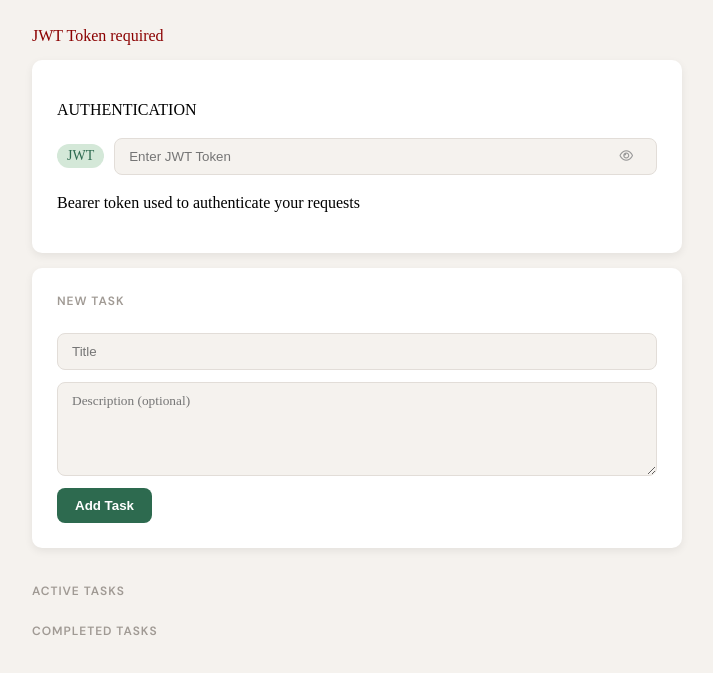
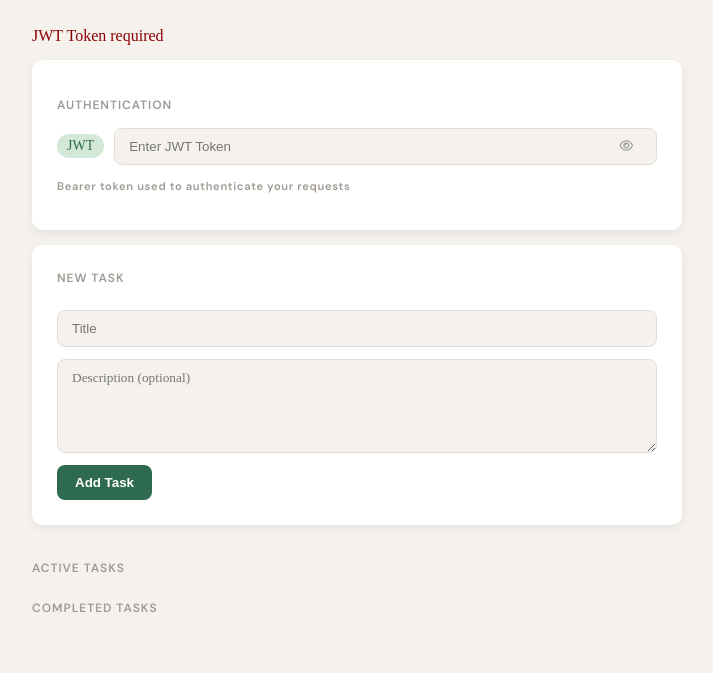
Before and after one commit to jimmysinghx/task-manager-api, a plain HTML site: page frontend/index.html in a window 1280 px wide. Shown: the part 97-770 px from the top of the page, without its empty margins (283-996 px from the left). Drawn offline with Linux system fonts and the light colour scheme.

Commit message:
update auth disclaimer style

```diff
--- a/frontend/style.css
+++ b/frontend/style.css
@@ -173,7 +173,7 @@ body{
 
 }
 
-#new-task-label , #active-label , #completed-label{
+#new-task-label , #active-label , #completed-label , #auth-title {
     font-family: 'DM Sans', sans-serif;;
     font-size: 0.75rem;
     font-weight:600;
@@ -256,3 +256,12 @@ body{
 #message{
     color: #8b0000;
 }
+
+#auth-disclaimer{
+    font-family: 'DM Sans', sans-serif;;
+    font-size: 0.7rem;
+    font-weight:600;
+    letter-spacing:0.06em;
+    color:#a09a94;
+    margin-bottom:12px;
+}
```
